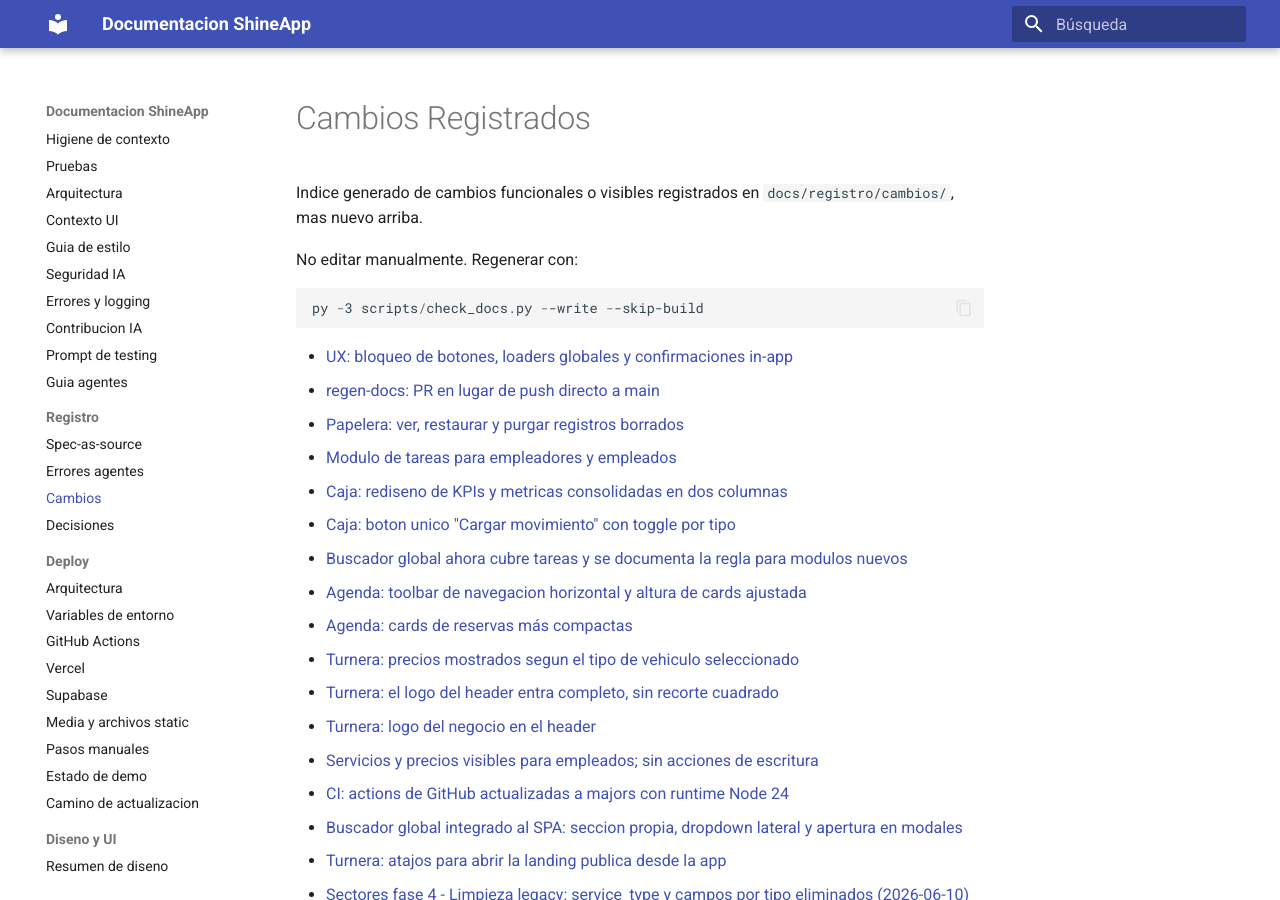
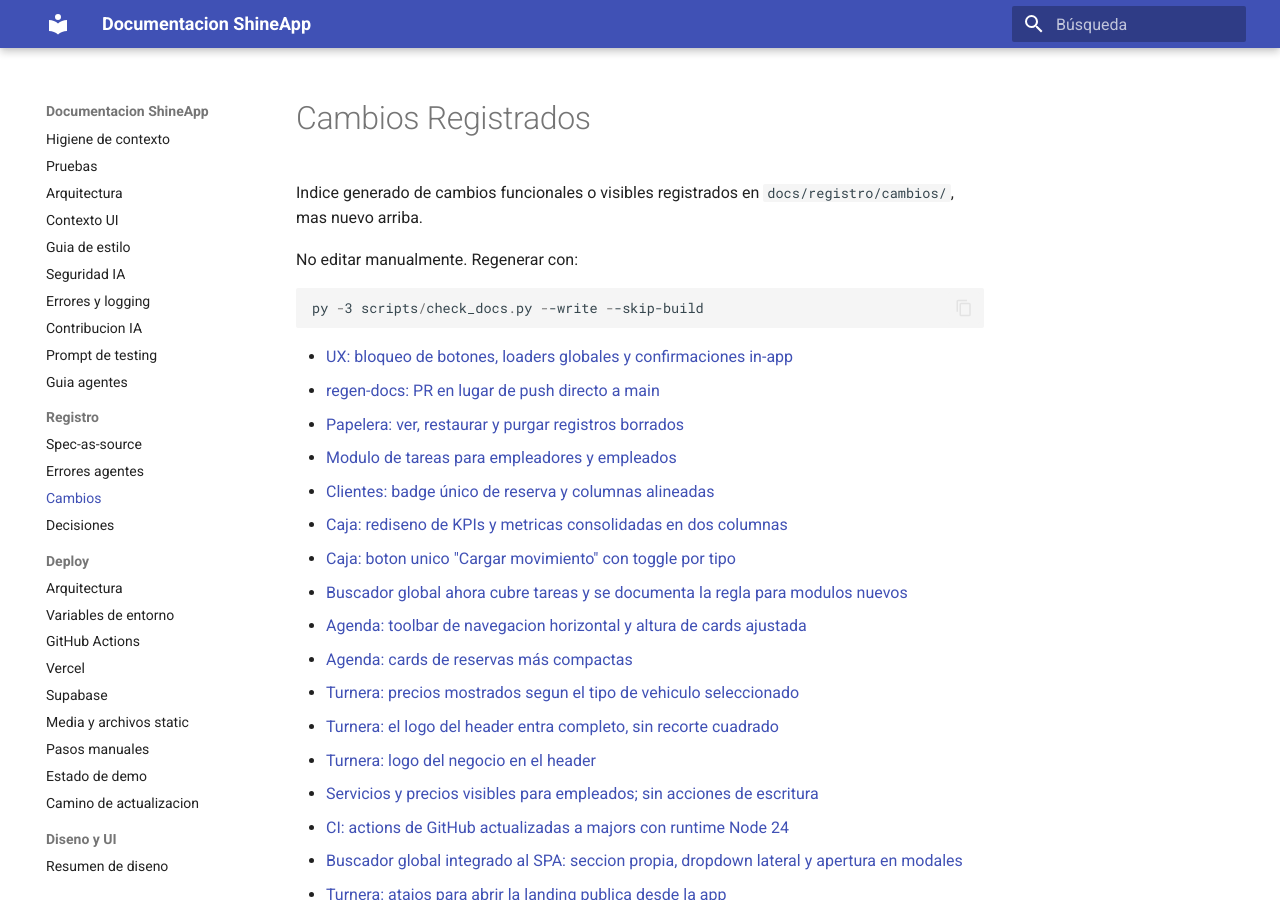
Before and after one commit to juanikitro/ShineApp, an MkDocs documentation site: the page built from docs/registro/cambios/index.md, in a window 1280 px wide and 900 px high. Built offline with MkDocs 1.6.1 and Material for MkDocs 9.7.7, drawn with Linux system fonts in a browser that asks for light colours.

Commit message:
chore(docs): regenerar indices post merge de main
Co-Authored-By: Claude Opus 4.7 <noreply@anthropic.com>

```diff
--- a/docs/registro/cambios/index.md
+++ b/docs/registro/cambios/index.md
@@ -13,6 +13,7 @@ py -3 scripts/check_docs.py --write --skip-build
 - [regen-docs: PR en lugar de push directo a main](2026-06-12-regen-docs-via-pr.md)
 - [Papelera: ver, restaurar y purgar registros borrados](2026-06-12-papelera-restore-borrado-logico.md)
 - [Modulo de tareas para empleadores y empleados](2026-06-12-modulo-tareas.md)
+- [Clientes: badge único de reserva y columnas alineadas](2026-06-12-clientes-listado-badge-y-columnas.md)
 - [Caja: rediseno de KPIs y metricas consolidadas en dos columnas](2026-06-12-caja-rediseno-kpis-y-metricas-consolidadas.md)
 - [Caja: boton unico "Cargar movimiento" con toggle por tipo](2026-06-12-caja-cargar-movimiento-unificado.md)
 - [Buscador global ahora cubre tareas y se documenta la regla para modulos nuevos](2026-06-12-buscador-global-cubre-tareas.md)
```
Also changed, not shown: CHANGELOG.md (+1 -0 lines).
